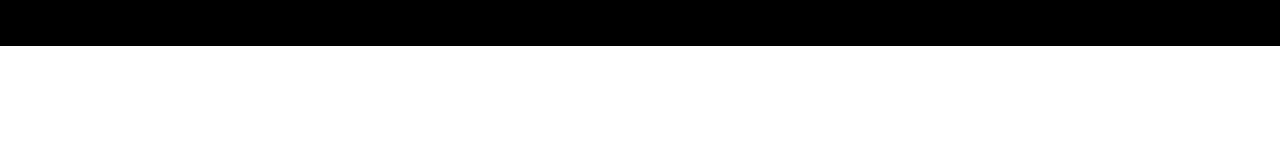
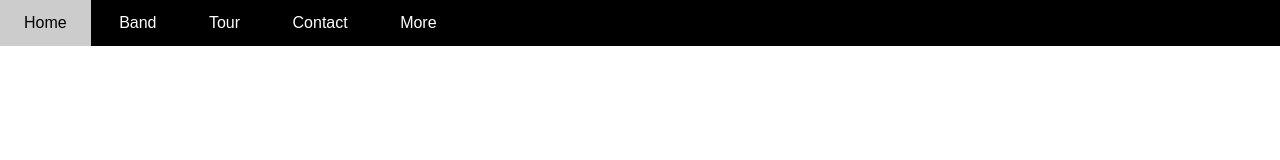
Before and after one commit to QuyetTran15099/TheBandProject, a plain HTML site: page index.html in a window 1280 px wide. Drawn offline with Linux system fonts and the light colour scheme.

Commit message:
I have done with header menu list

```diff
--- a/asset/css/style.css
+++ b/asset/css/style.css
@@ -8,6 +8,13 @@
     /* Vị trí
         kích thước(weight, height), màu sắc, kiểu chữ??
     */
+    /* Làm từ ngoài vào trong
+        Từ trên xuống dưới => từ tổng quan đến chi tiết
+    */
+
+    html {
+        font-family: Arial, Helvetica, sans-serif;
+    }
 
     #main {}
 
@@ -16,6 +23,37 @@
         background-color: #000;
     }
 
+    #nav {}
+
+    #nav li {
+        display: inline-block;
+    }
+
+    #nav li a {
+        color: #fff;
+        text-decoration: none;
+        /* always remember that text stand between the height of a line
+            so, when i set line-height: 46px= height of header => text will be adapted between; */
+        line-height: 46px;
+        padding: 0 24px;
+        /* why i set tag a=display:inline-block; => because tag a can't set width and height, when I use hover with tag li
+        below so background-color: #ccc; can't apply all li block just for a block
+        */
+        display: inline-block;
+    }
+
+    #nav li:hover a {
+        /*
+    -when i hover tag li which is child of nav so li's child are hovered => a
+    */
+        color: #000;
+        background-color: #ccc;
+    }
+
+    #nav .subnav {
+        display: none;
+    }
+
     #slider {}
 
     #content {}
--- a/index.html
+++ b/index.html
@@ -12,7 +12,29 @@
 <body>
     <div id="main">
         <div id="header">
+            <ul id="nav">
+                <li>
+                    <a href="#">Home</a>
+                </li>
+                <li>
+                    <a href="">Band</a>
+                </li>
+                <li>
+                    <a href="#">Tour</a>
+                </li>
+                <li>
+                    <a href="#">Contact</a>
+                </li>
+                <li>
+                    <a href="#">More</a>
+                    <ul class="subnav">
+                        <li><a href="#">Lorem, ipsum.</a></li>
+                        <li><a href="#">Lorem, ipsum.</a></li>
+                        <li><a href="#">Lorem, ipsum.</a></li>
+                    </ul>
+                </li>
 
+            </ul>
         </div>
         <div id="slider"></div>
         <div id="content"></div>
```
